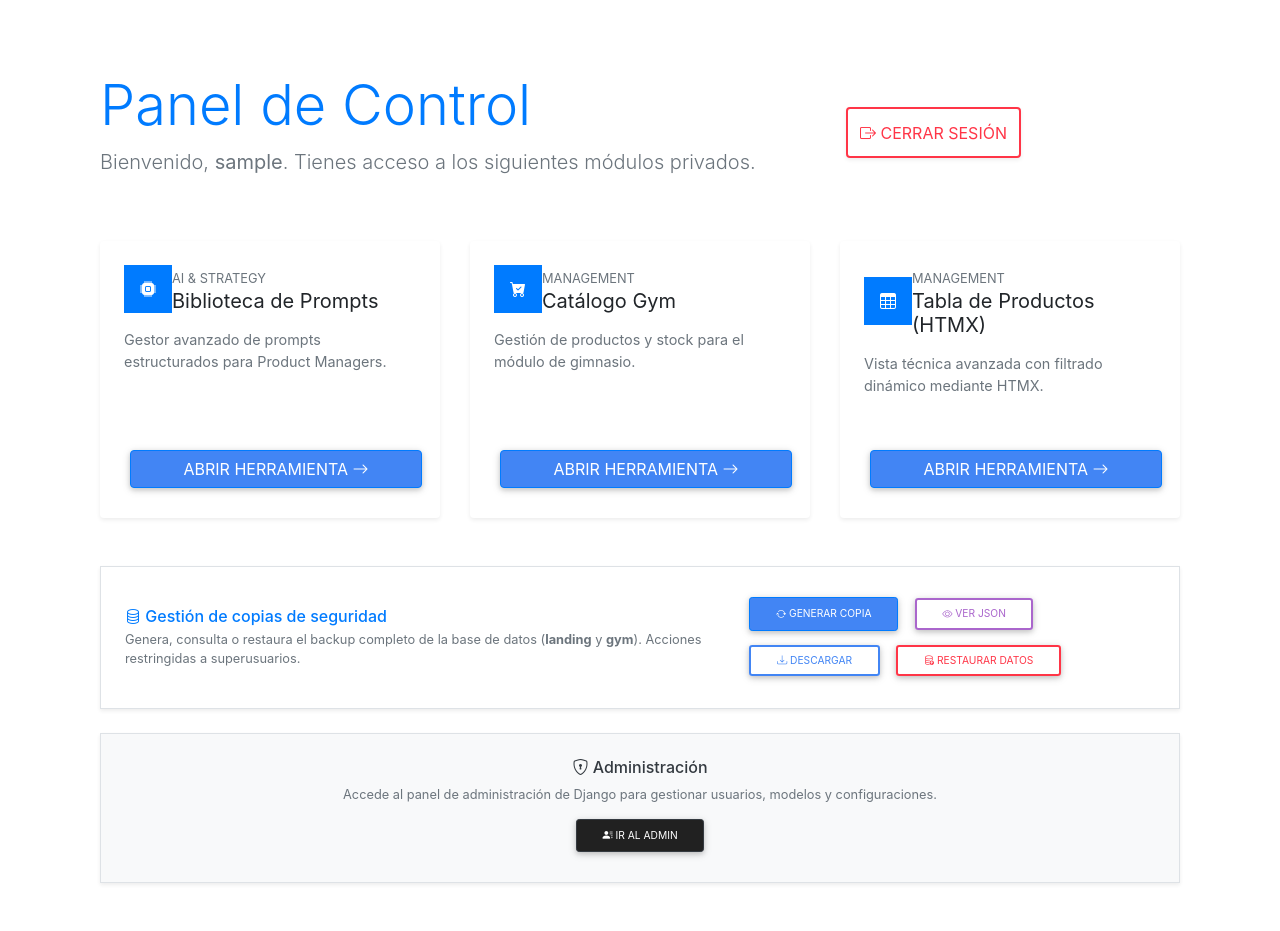
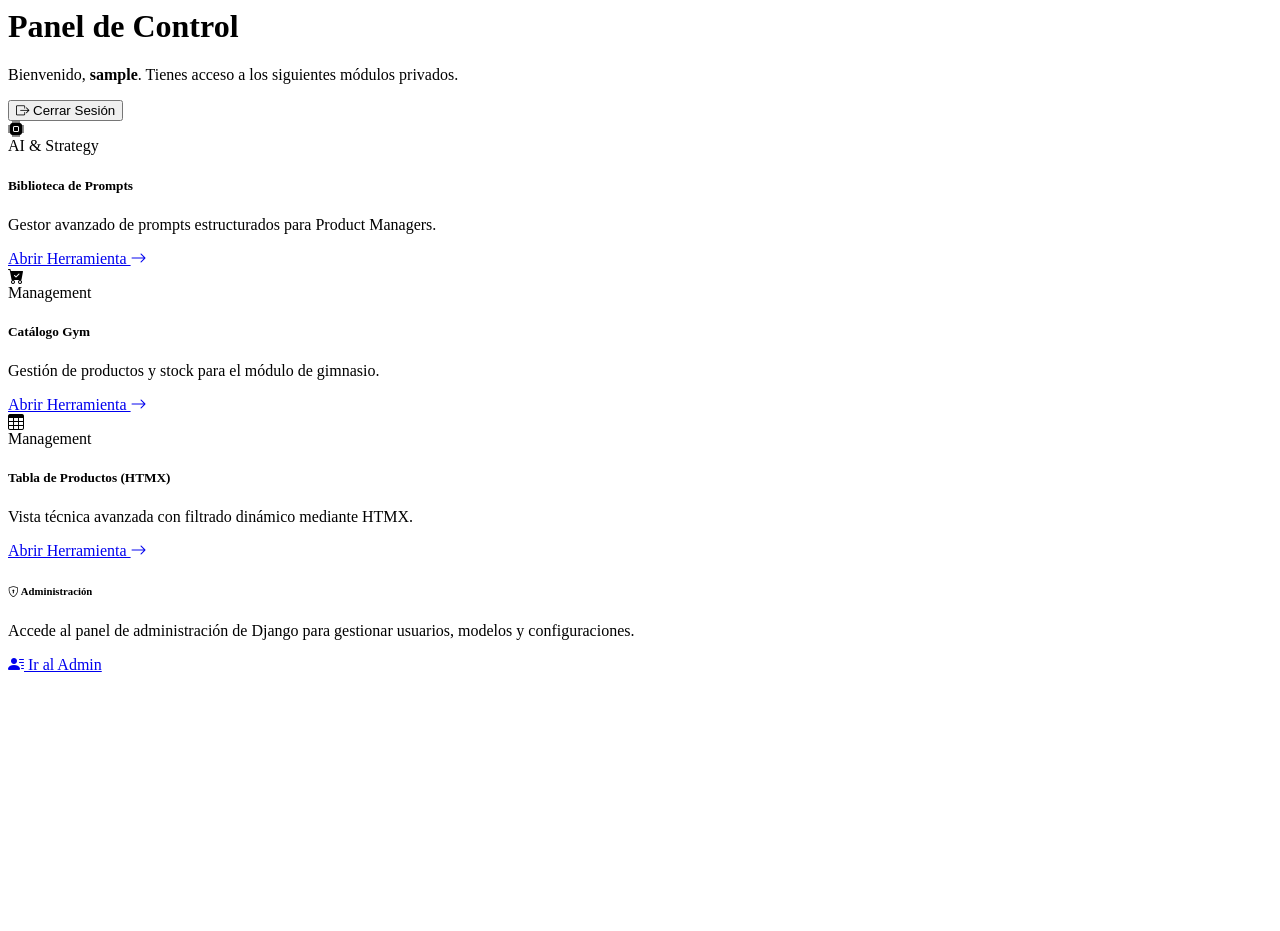
Before and after one commit to hernandezpalo83/porfolio, a Django app: page /private/ in a window 1280 px wide. After the commit the page ends 672 px from the top, so only its background shows below. Run offline with Django 5.2, Linux system fonts and the light colour scheme; the visitor is signed in with stand-in values (Sample User, id 1); some libraries are stand-ins or nearby versions.

Commit message:
Error que existia en la parte privada

```diff
--- a/app/landing/templates/landing/private.html
+++ b/app/landing/templates/landing/private.html
@@ -1,6 +1,8 @@
-{% extends "base.html" %}
+
+{% load static %}
 
 {% block content %}
+
 <div class="container py-5">
     <div class="row mb-5 align-items-center">
         <div class="col-md-8">
@@ -52,57 +54,6 @@
         {% endfor %}
     </div>
 
-    <!-- BLOQUE BACKUP / RESTORE -->
-    <div class="mt-5 p-4 bg-white rounded-3 border shadow-sm">
-        <div class="row align-items-center">
-            <div class="col-md-7">
-                <h6 class="fw-bold mb-1 text-primary">
-                    <i class="bi bi-database me-1"></i> Gestión de copias de seguridad
-                </h6>
-                <p class="mb-0 text-muted small">
-                    Genera, consulta o restaura el backup completo de la base de datos
-                    (<strong>landing</strong> y <strong>gym</strong>).
-                    Acciones restringidas a superusuarios.
-                </p>
-            </div>
-
-            <div class="col-md-5 text-md-end mt-3 mt-md-0">
-
-                <!-- POST: GENERAR BACKUP -->
-                <form action="{% url 'db_backup' %}" method="post" class="d-inline">
-                    {% csrf_token %}
-                    <input type="hidden" name="action" value="export">
-                    <button type="submit" class="btn btn-primary btn-sm me-2 mb-2">
-                        <i class="bi bi-arrow-repeat"></i> Generar copia
-                    </button>
-                </form>
-
-                <!-- GET: VER JSON -->
-                <a href="{% url 'db_backup' %}" target="_blank"
-                   class="btn btn-outline-secondary btn-sm me-2 mb-2">
-                    <i class="bi bi-eye"></i> Ver JSON
-                </a>
-
-                <!-- GET: DESCARGAR -->
-                <a href="{% url 'db_backup' %}?download=1"
-                   class="btn btn-outline-primary btn-sm me-2 mb-2">
-                    <i class="bi bi-download"></i> Descargar
-                </a>
-
-                <!-- POST: RESTAURAR -->
-                <form action="{% url 'db_backup' %}" method="post" class="d-inline">
-                    {% csrf_token %}
-                    <input type="hidden" name="action" value="restore">
-                    <button type="submit"
-                            class="btn btn-outline-danger btn-sm mb-2"
-                            onclick="return confirm('⚠️ Esto cargará los datos desde db_backup.json. ¿Seguro que quieres continuar?');">
-                        <i class="bi bi-database-up"></i> Restaurar datos
-                    </button>
-                </form>
-
-            </div>
-        </div>
-    </div>
 
     <!-- BLOQUE ADMIN -->
     <div class="mt-4 p-4 bg-light rounded-3 border shadow-sm text-center">
@@ -119,24 +70,7 @@
 
 </div>
 
-<style>
-    .hover-shadow:hover {
-        transform: translateY(-5px);
-        box-shadow: 0 1rem 3rem rgba(0,0,0,.1) !important;
-        transition: all 0.3s ease;
-    }
-    .feature-icon {
-        display: inline-flex;
-        align-items: center;
-        justify-content: center;
-        width: 3rem;
-        height: 3rem;
-    }
-    .transition {
-        transition: all 0.3s ease;
-    }
-</style>
-
 <link rel="stylesheet"
       href="https://cdn.jsdelivr.net/npm/bootstrap-icons@1.11.3/font/bootstrap-icons.min.css">
+
 {% endblock %}
```
